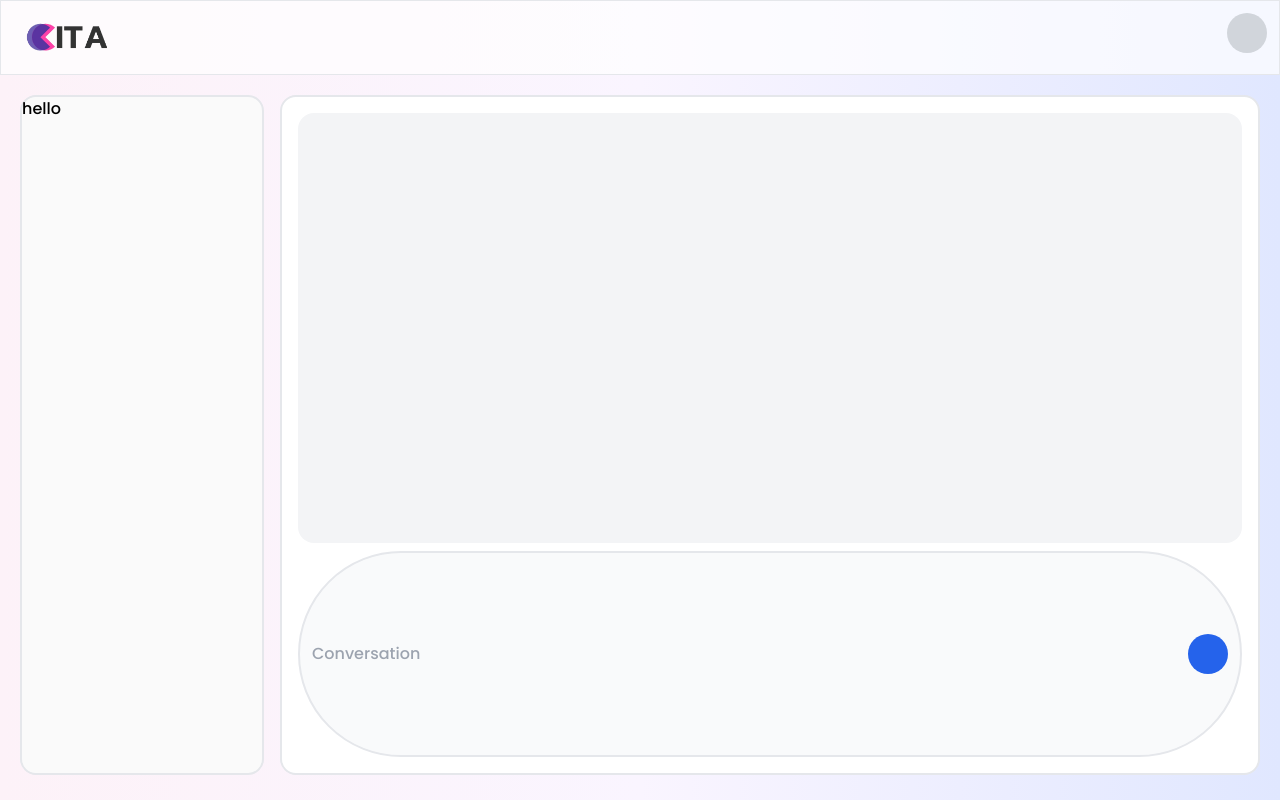
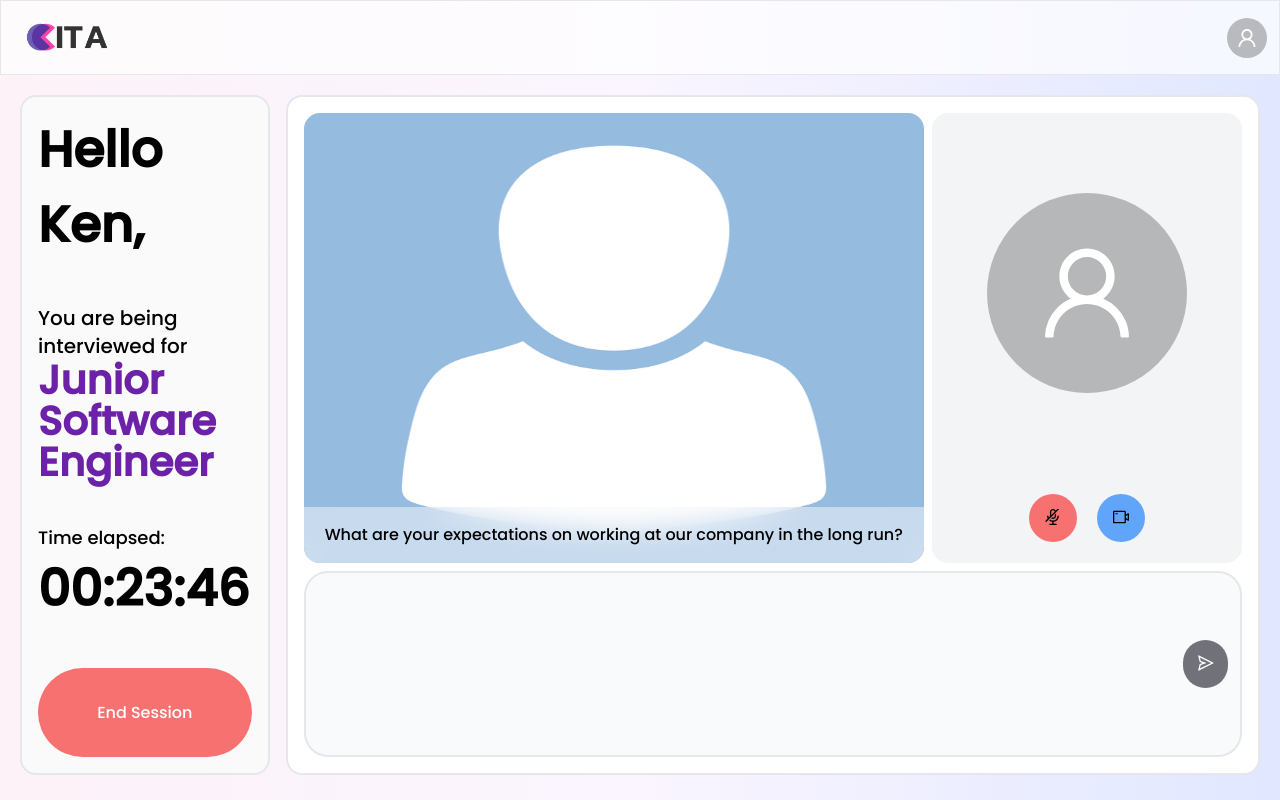
Before and after one commit to Asterdev-03/cita_demo, a Next.js app: page /mock-test in a window 1280 px wide. Built offline with nearby package versions, Linux system fonts and the light colour scheme.

Commit message:
feat-mocktest page change

```diff
--- a/app/(user_pages)/mock-test/page.jsx
+++ b/app/(user_pages)/mock-test/page.jsx
@@ -1,5 +1,12 @@
 "use client";
 
+import {
+  AudioMutedOutlined,
+  SendOutlined,
+  UserOutlined,
+  VideoCameraOutlined,
+} from "@ant-design/icons";
+import { Avatar } from "antd";
 import Image from "next/image";
 
 // import React, { useState, useEffect, useRef } from "react";
@@ -50,17 +57,62 @@ import Image from "next/image";
 export default function MockTestPage() {
   return (
     <div className="min-h-screen bg-gradient-to-r from-pink-50 via-purple-50 to-indigo-100">
-      <nav className="p-3 flex justify-between bg-white/70 border border-b-3 border-gray-200">
+      <nav className="p-3 flex justify-between items-center bg-white/70 border border-b-3 border-gray-200">
         <Image src="/images/fulllogo.png" height={60} width={110} />
-        <div className="bg-gray-300 h-10 w-10 rounded-full" />
+        <Avatar size={40} icon={<UserOutlined />} />
       </nav>
       <div className="flex flex-row p-5 gap-4 min-h-[90vh]">
-        <div className="w-1/4 border-2 rounded-2xl bg-zinc-50">hello</div>
-        <div className="relative flex flex-col w-full border-2 rounded-2xl bg-white p-4 gap-y-2">
-          <div className="h-[430px] w-full bg-gray-100 rounded-2xl"></div>
-          <div className="grow w-full border-2 bg-gray-50 rounded-full px-3 flex items-center justify-between">
-            <h1 className="text-gray-400">Conversation</h1>
-            <div className="bg-blue-600 h-10 w-10 rounded-full" />
+        <div className="w-1/4 p-4 border-2 rounded-2xl bg-zinc-50">
+          <div className="grid grid-cols-1 h-full">
+            <h2 className="font-[1000] text-[50px]">Hello Ken,</h2>
+            <p className="text-xl">
+              You are being interviewed for <br />
+              <span className="font-black text-left text-[40px] text-purple-800 leading-10">
+                Junior Software Engineer
+              </span>
+            </p>
+            <div>
+              <h3 className="font-semi-bold text-lg">Time elapsed:</h3>
+              <h4 className="font-black text-[50px]">00:23:46</h4>
+            </div>
+            <button className="p-3 bg-red-400 hover:bg-red-300 transition duration-300 text-white rounded-full">
+              End Session
+            </button>
+          </div>
+        </div>
+        <div className="flex flex-col w-full border-2 rounded-2xl bg-white p-4 gap-y-2">
+          <div className="flex gap-x-2">
+            <div className="relative h-[450px] w-2/3 bg-gray-100 rounded-2xl overflow-hidden">
+              <Image src="/images/avatar.png" fill className="" />
+              <div className="absolute min-h-[50px] h-fit bottom-0 text-center w-full backdrop-blur-md bg-gray-50/50 p-4">
+                <p>
+                  What are your expectations on working at our company in the
+                  long run?
+                </p>
+              </div>
+            </div>
+            <div className="h-[450px] w-1/3 bg-gray-100 rounded-2xl flex flex-col">
+              <div className="h-4/5 flex items-center justify-center">
+                <Avatar size={200} icon={<UserOutlined />} />
+              </div>
+              <div className="flex items-center justify-center grow gap-x-5">
+                <button className="bottom-0 bg-red-400 hover:bg-red-500 transition duration-300 h-12 w-12 rounded-full">
+                  <AudioMutedOutlined />
+                </button>
+                <button className="bottom-0 bg-blue-400 hover:bg-blue-500 transition duration-300 h-12 w-12 rounded-full">
+                  <VideoCameraOutlined />
+                </button>
+              </div>
+            </div>
+          </div>
+          <div className="grow w-full border-2 bg-gray-50 rounded-3xl px-3 flex items-center justify-between">
+            <textarea
+              className="w-full border-none bg-inherit outline-none overflow-hidden mx-2 resize-none"
+              rows={2}
+            />
+            <button className="bg-zinc-500 hover:bg-zinc-700 transition duration-300 h-12 w-12 rounded-full text-white">
+              <SendOutlined />
+            </button>
           </div>
         </div>
       </div>
```
Also changed, not shown: public/images/avatar.png (added).
